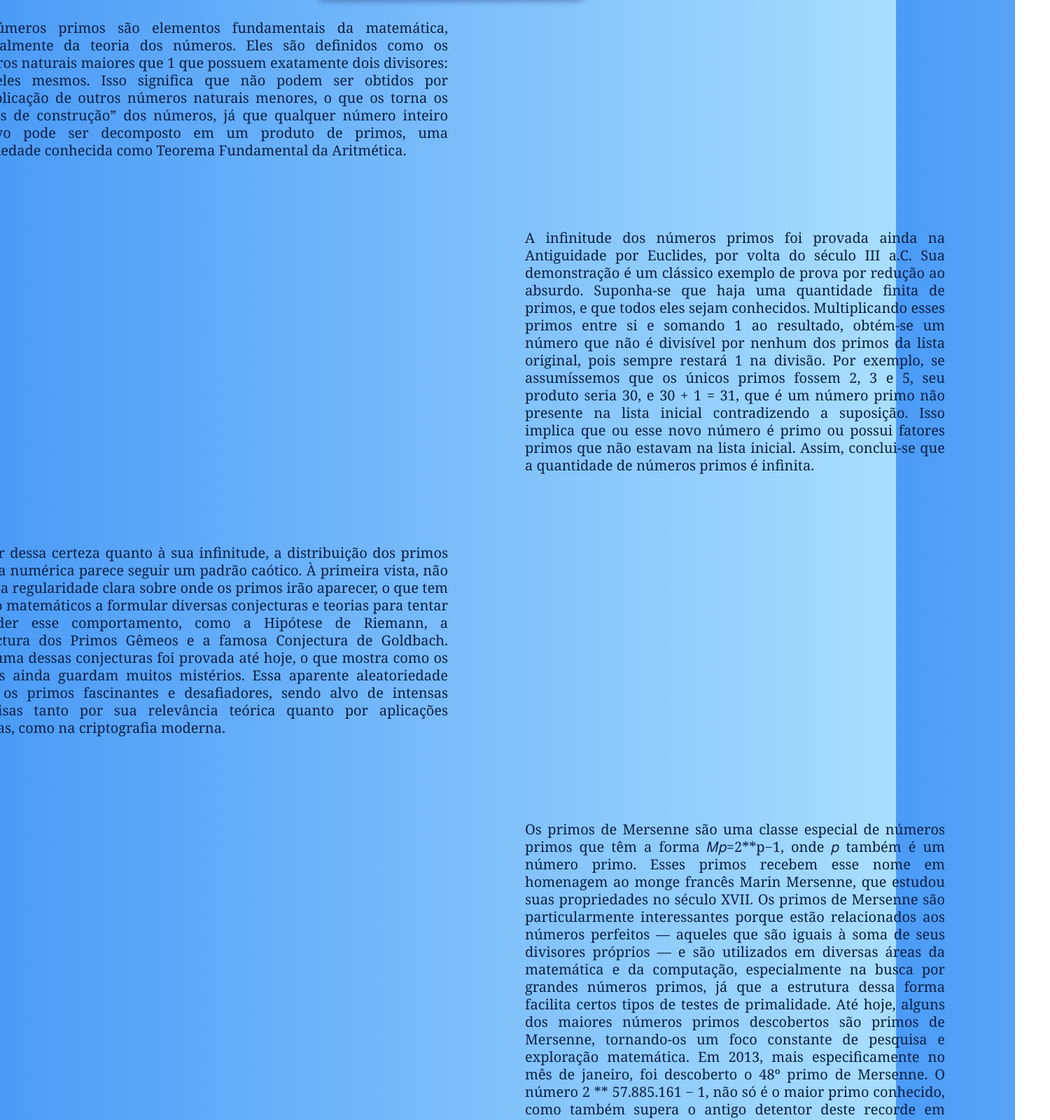
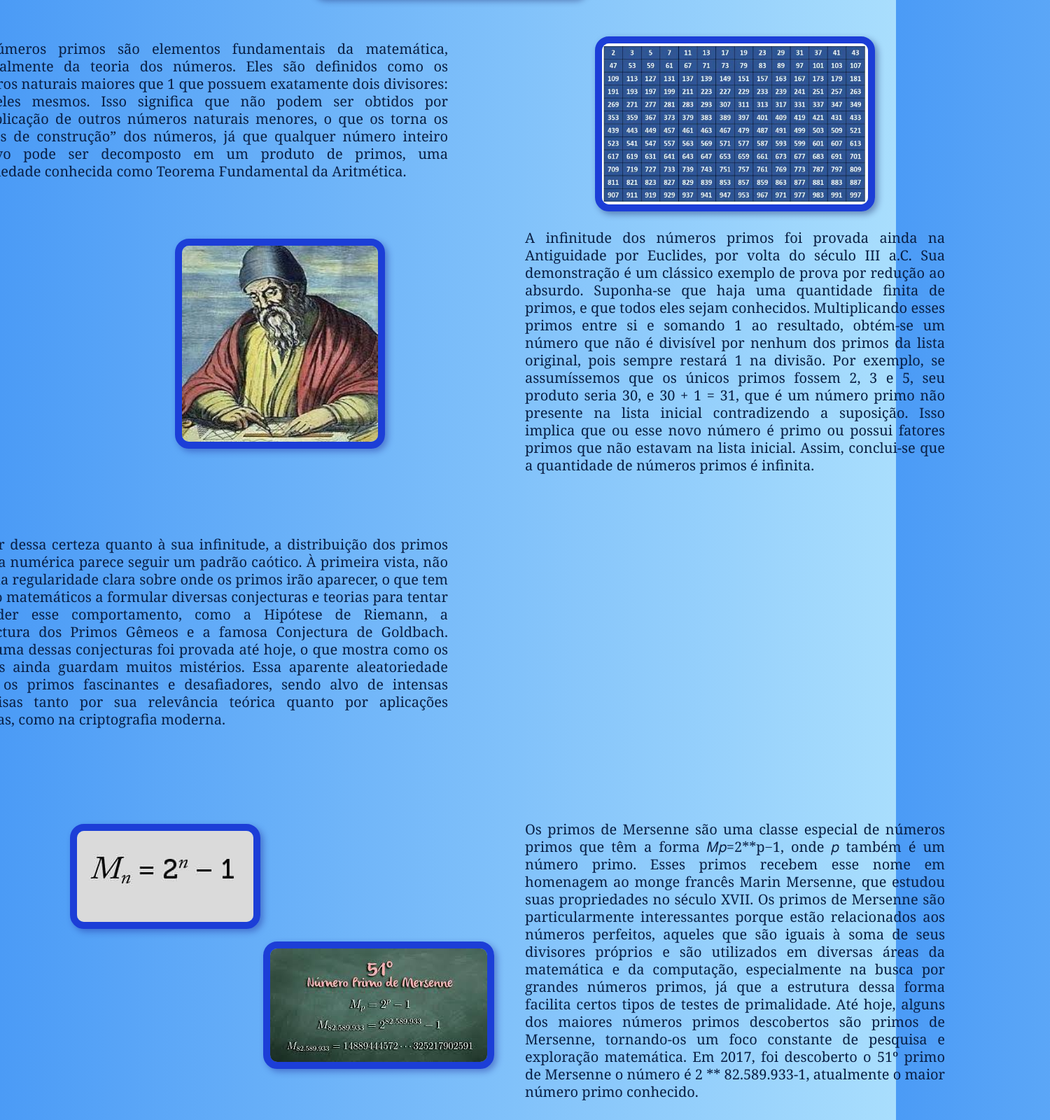
Before and after one commit to w1esther/projeto-aweb-2-bim, a plain HTML site: page projeto_aweb_2_bimestre/arquivos_HTML/primos.html in a window 1280 px wide. Shown: the part 168-1768 px from the top of the page at 70% size, 1500 px wide, since content can reach past the window. Drawn offline with Linux system fonts and the light colour scheme.

Commit message:
atualização de arquivos

```diff
--- a/projeto_aweb_2_bimestre/arquivos_CSS/menu.css
+++ b/projeto_aweb_2_bimestre/arquivos_CSS/menu.css
@@ -21,6 +21,7 @@
     color: #ffffff;
     text-decoration: none;
     padding: 20px;
+    font-family: Arial, Helvetica, sans-serif;
 }
 
 #menu li a:hover {
--- a/projeto_aweb_2_bimestre/arquivos_CSS/pagina1.css
+++ b/projeto_aweb_2_bimestre/arquivos_CSS/pagina1.css
@@ -404,7 +404,35 @@ tr, td, th {
 
 /* parte referente à página dos números primos:  */
 
+#p1p {
+    position: relative;
+    top: 30px;
+}
+
 #p3p {
     position: relative;
-    top: 550px;
+    top: 520px;
 }
+
+#m1 {
+    position: relative;
+    top: 600px;
+}
+
+#m2 {
+    position: relative;
+    top: 800px;
+}
+
+#primos1 {
+    height: 250px;
+    width: 400px;
+}
+
+#euclides {
+    height: 300px;
+    width: 300px;
+    position: relative;
+    left: -900px;
+    top: 400px;
+}
--- a/projeto_aweb_2_bimestre/arquivos_CSS/pagina4.css
+++ /dev/null
@@ -1,19 +0,0 @@
-body {
-    background-image: linear-gradient(90deg, #4b9bf6, #a9defd);
-    overflow-x: hidden;
-}
-
-#titulo {
-    text-align: center;
-}
-
-h1 {
-    background-color: #1c3ed7;
-    color: #ffffff;
-    margin: 30px;
-    padding: 20px;
-    border-radius: 20px;
-    display: inline-block;
-    font-family: Arial, Helvetica, sans-serif;
-    box-shadow: 4px 4px 10px rgba(0, 0, 0, 0.4);
-}
--- a/projeto_aweb_2_bimestre/arquivos_HTML/primos.html
+++ b/projeto_aweb_2_bimestre/arquivos_HTML/primos.html
@@ -19,21 +19,34 @@
     <div class="titulo">
         <h1>OS NÚMEROS PRIMOS</h1>
     </div>
-    <p class="p1">
+    <p class="p1" id="p1p">
     Os números primos são elementos fundamentais da matemática, especialmente da teoria dos números. Eles são definidos como os números naturais maiores que 1 que possuem exatamente dois divisores: 1 e eles mesmos. Isso significa que não podem ser obtidos por multiplicação de outros números naturais menores, o que os torna os “blocos de construção” dos números, já que qualquer número inteiro positivo pode ser decomposto em um produto de primos, uma propriedade conhecida como Teorema Fundamental da Aritmética.
     </p>
+
+    <img src="../arquivos_IMAGENS/primos.webp" alt="" class="imgp1" id="primos1">
 
     <p class="p2">
     A infinitude dos números primos foi provada ainda na Antiguidade por Euclides, por volta do século III a.C. Sua demonstração é um clássico exemplo de prova por redução ao absurdo. Suponha-se que haja uma quantidade finita de primos, e que todos eles sejam conhecidos. Multiplicando esses primos entre si e somando 1 ao resultado, obtém-se um número que não é divisível por nenhum dos primos da lista original, pois sempre restará 1 na divisão. Por exemplo, se assumíssemos que os únicos primos fossem 2, 3 e 5, seu produto seria 30, e 30 + 1 = 31, que é um número primo não presente na lista inicial contradizendo a suposição. Isso implica que ou esse novo número é primo ou possui fatores primos que não estavam na lista inicial. Assim, conclui-se que a quantidade de números primos é infinita.
     </p>
 
+    <img src="../arquivos_IMAGENS/euclides.jpeg" alt="" class="img2" id="euclides">
     <p class="p3" id="p3p">
     Apesar dessa certeza quanto à sua infinitude, a distribuição dos primos na reta numérica parece seguir um padrão caótico. À primeira vista, não há uma regularidade clara sobre onde os primos irão aparecer, o que tem levado matemáticos a formular diversas conjecturas e teorias para tentar entender esse comportamento, como a Hipótese de Riemann, a Conjectura dos Primos Gêmeos e a famosa Conjectura de Goldbach. Nenhuma dessas conjecturas foi provada até hoje, o que mostra como os primos ainda guardam muitos mistérios. Essa aparente aleatoriedade torna os primos fascinantes e desafiadores, sendo alvo de intensas pesquisas tanto por sua relevância teórica quanto por aplicações práticas, como na criptografia moderna.
     </p>
 
     <p class="p4">
-    Os primos de Mersenne são uma classe especial de números primos que têm a forma 𝑀𝑝=2**p−1, onde 𝑝 também é um número primo. Esses primos recebem esse nome em homenagem ao monge francês Marin Mersenne, que estudou suas propriedades no século XVII. Os primos de Mersenne são particularmente interessantes porque estão relacionados aos números perfeitos — aqueles que são iguais à soma de seus divisores próprios — e são utilizados em diversas áreas da matemática e da computação, especialmente na busca por grandes números primos, já que a estrutura dessa forma facilita certos tipos de testes de primalidade. Até hoje, alguns dos maiores números primos descobertos são primos de Mersenne, tornando-os um foco constante de pesquisa e exploração matemática. Em 2013, mais especificamente no mês de janeiro, foi descoberto o 48º primo de Mersenne. O número 2 ** 57.885.161 − 1, não só é o maior primo conhecido, como também supera o antigo detentor deste recorde em quase
-    quatro milhões e meio de dígitos no sistema decimal. Eles são fundamentais para a geração de números perfeitos, pois todo número perfeito par pode ser obtido a partir de um primo de Mersenne
+    Os primos de Mersenne são uma classe especial de números primos que têm a forma 𝑀𝑝=2**p−1, onde 𝑝 também é um número primo. Esses primos recebem esse nome em homenagem ao monge francês Marin Mersenne, que estudou suas propriedades no século XVII. Os primos de Mersenne são particularmente interessantes porque estão relacionados aos números perfeitos, aqueles que são iguais à soma de seus divisores próprios e são utilizados em diversas áreas da matemática e da computação, especialmente na busca por grandes números primos, já que a estrutura dessa forma facilita certos tipos de testes de primalidade. Até hoje, alguns dos maiores números primos descobertos são primos de Mersenne, tornando-os um foco constante de pesquisa e exploração matemática. Em 2017, foi descoberto o 51º primo de Mersenne o número é  2 ** 82.589.933-1, atualmente o maior número primo conhecido.
+    </p>
+
+    <img src="../arquivos_IMAGENS/mercenne1.jpeg" alt="" class="imgp41" id="m1">
+    <img src="../arquivos_IMAGENS/mersenne2.jpeg" alt="" class="imgp42" id="m2">
+
+    <p class="p5">
+    Os números primos recebem esse nome por serem considerados os “primeiros” ou “primitivos” na formação de todos os outros números naturais. A palavra "primo" vem do latim <i>primus,</i> que significa "primeiro". Isso se deve ao fato de que eles não podem ser divididos de forma exata por nenhum outro número além de 1 e deles mesmos, funcionando como os blocos fundamentais da aritmética. Assim como os átomos são as unidades básicas da matéria, os números primos são as unidades básicas da multiplicação, já que qualquer número inteiro positivo maior que 1 pode ser decomposto como um produto de números primos, o que é conhecido como Teorema Fundamental da Aritmética.
+    </p>
+
+    <p class="p6">
+    Vale ressaltar, a curiosa característica dos números primos: à medida que o intervalo numérico cresce, a frequência desses números diminui, tornando-os cada vez mais raros. Essa propriedade singular explica sua imensa importância na área de segurança da informação, onde seu uso em criptografia aplicada é amplamente difundido. todo esse distanciamento que ocorre entre um número primo e outro à medida que o intervalo numérico cresce dificulta e torna parecer não haver um padrão no que diz respeito à distribuição dos números primos
     </p>
 </body>
 </html>
```
Also changed, not shown: projeto_aweb_2_bimestre/arquivos_IMAGENS/euclides.jpeg (added), projeto_aweb_2_bimestre/arquivos_IMAGENS/mercenne1.jpeg (added), projeto_aweb_2_bimestre/arquivos_IMAGENS/mersenne2.jpeg (added), projeto_aweb_2_bimestre/arquivos_IMAGENS/primos.webp (added).
